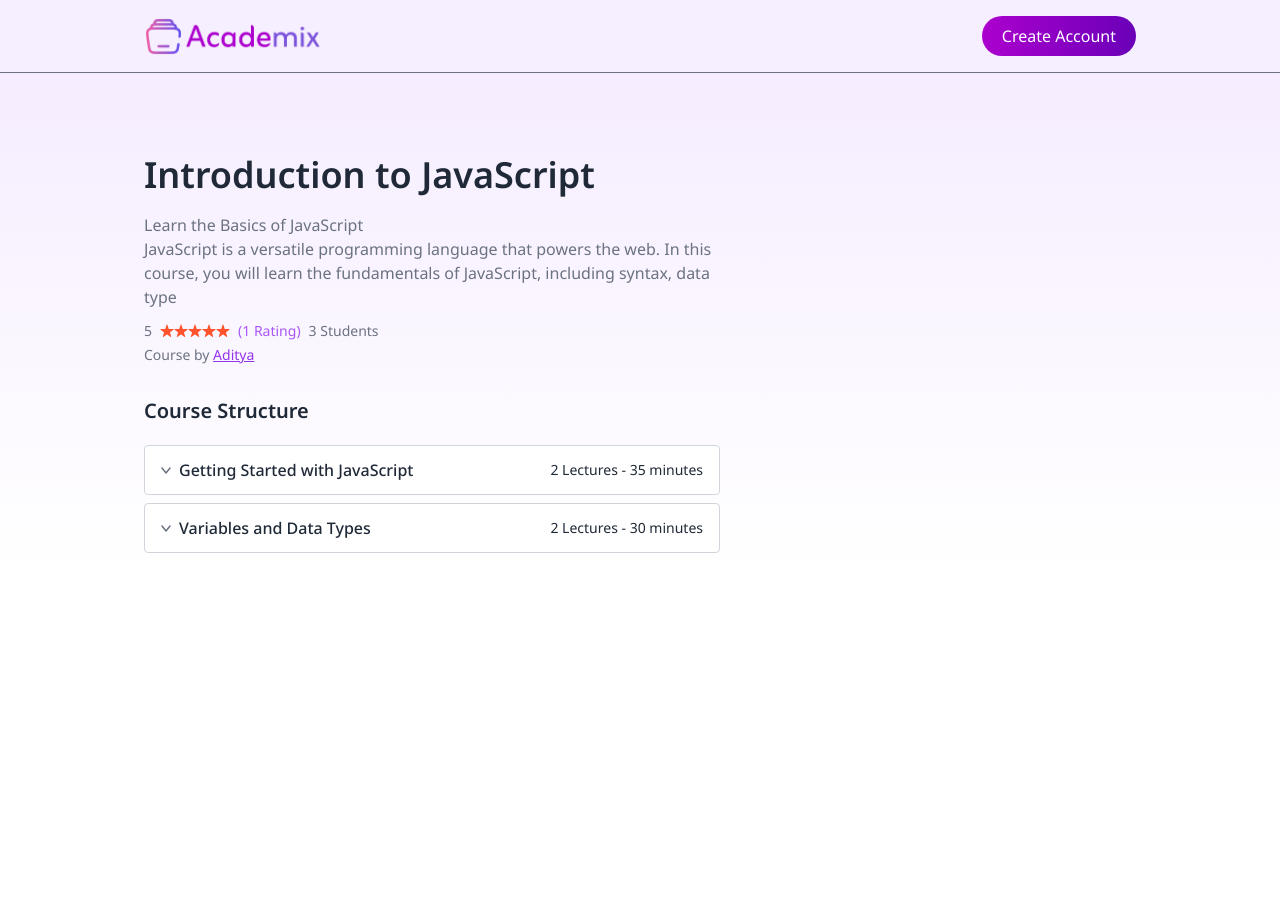
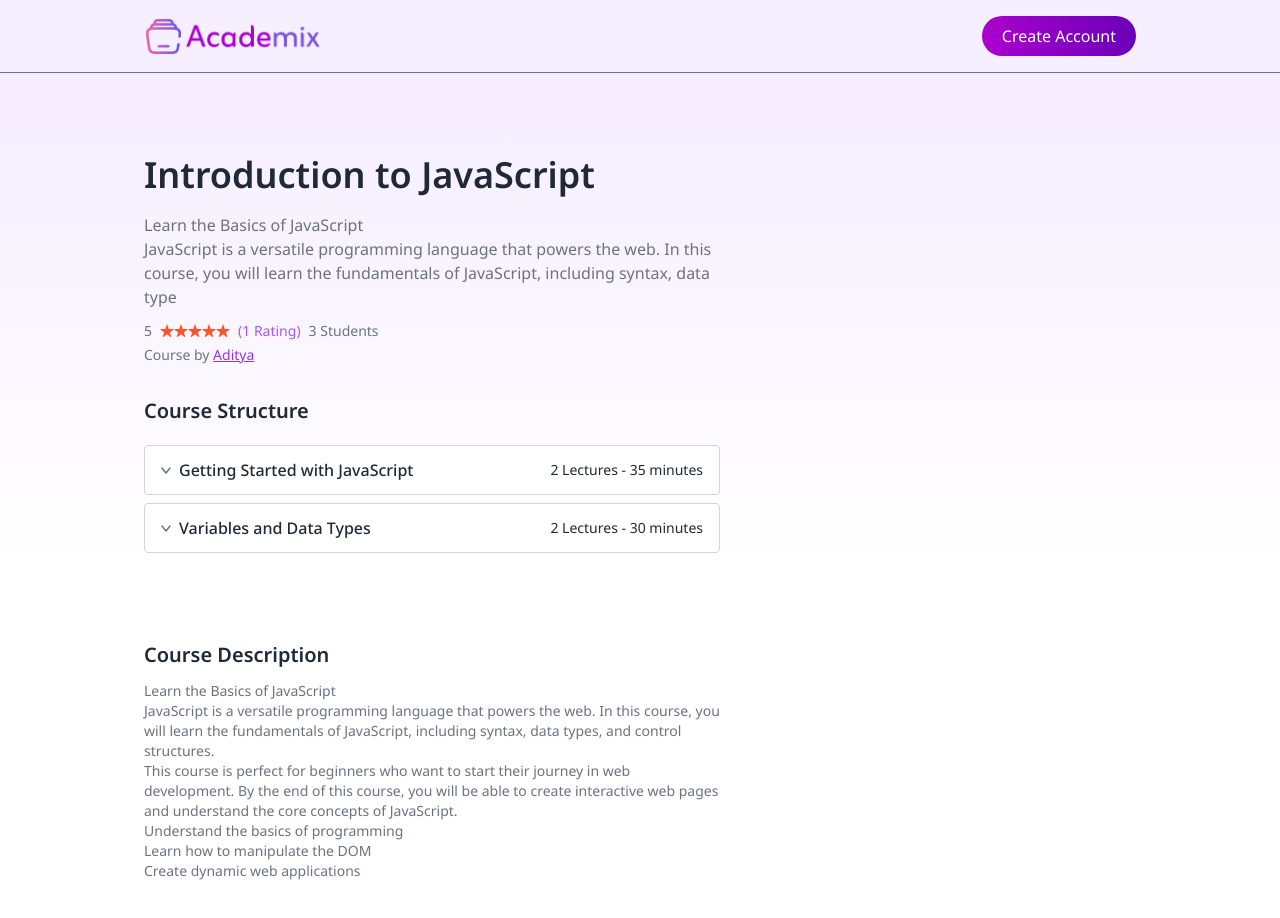
Before and after one commit to Aditya1or0/Academix-lms, a React (Vite) app: page /course/605c72efb3f1c2b1f8e4e1a1 in a window 1280 px wide. Shown: the top 918 px of the page. Before the commit the page ends 800 px from the top, so only its background shows below. Built offline with nearby package versions, Linux system fonts and the light colour scheme; no server answers.

Commit message:
updated coursedetail page

```diff
--- a/src/pages/student/CourseDetails.jsx
+++ b/src/pages/student/CourseDetails.jsx
@@ -149,6 +149,17 @@ const CourseDetails = () => {
               )}
             </div>
           </div>
+          <div className="py-20 text-sm md:text-default">
+            <h3 className="text-xl font-semibold text-gray-800">
+              Course Description
+            </h3>
+            <p
+              className="pt-3"
+              dangerouslySetInnerHTML={{
+                __html: courseData?.courseDescription,
+              }}
+            ></p>
+          </div>
         </div>
 
         {/* right col */}
```
